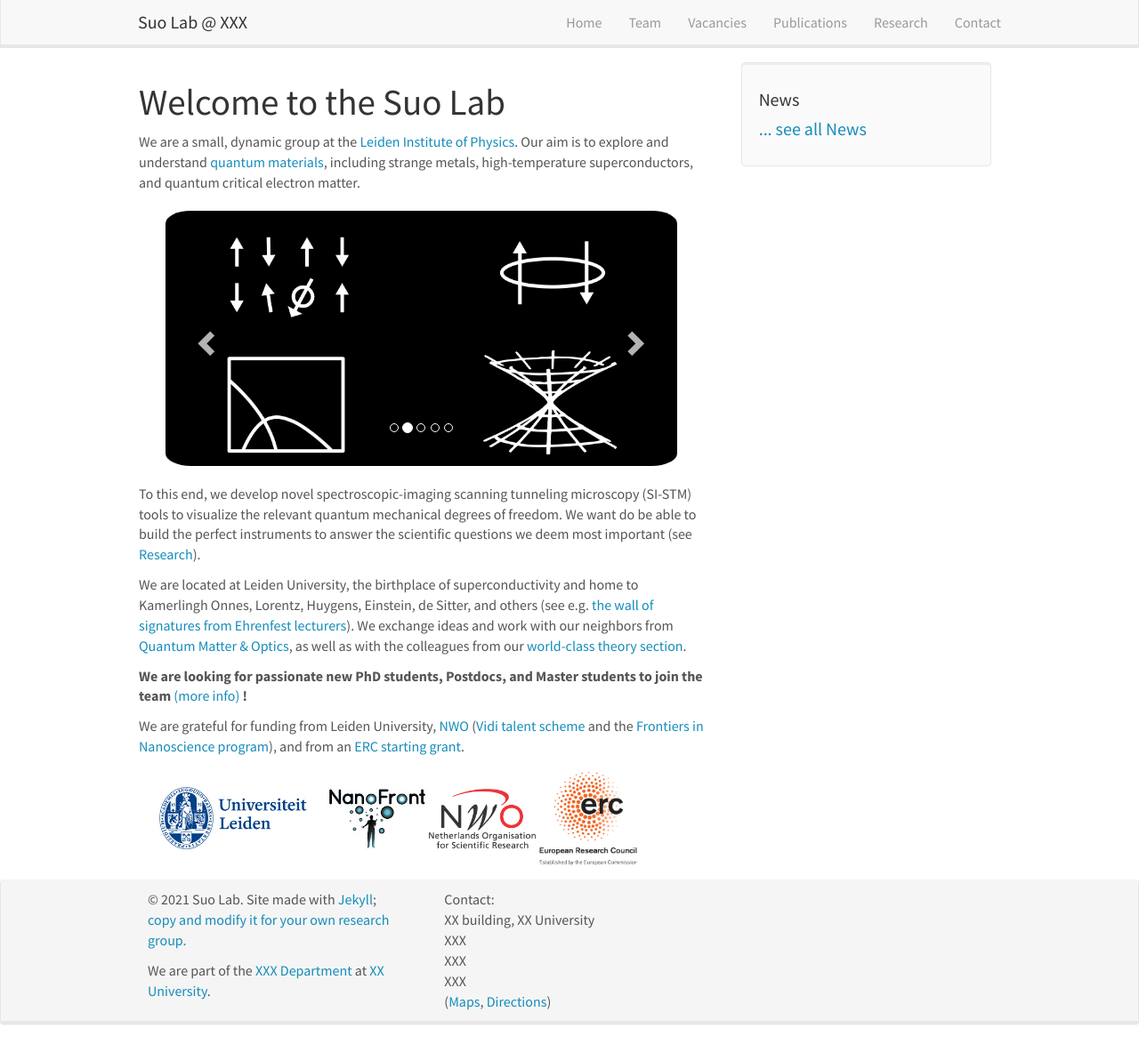
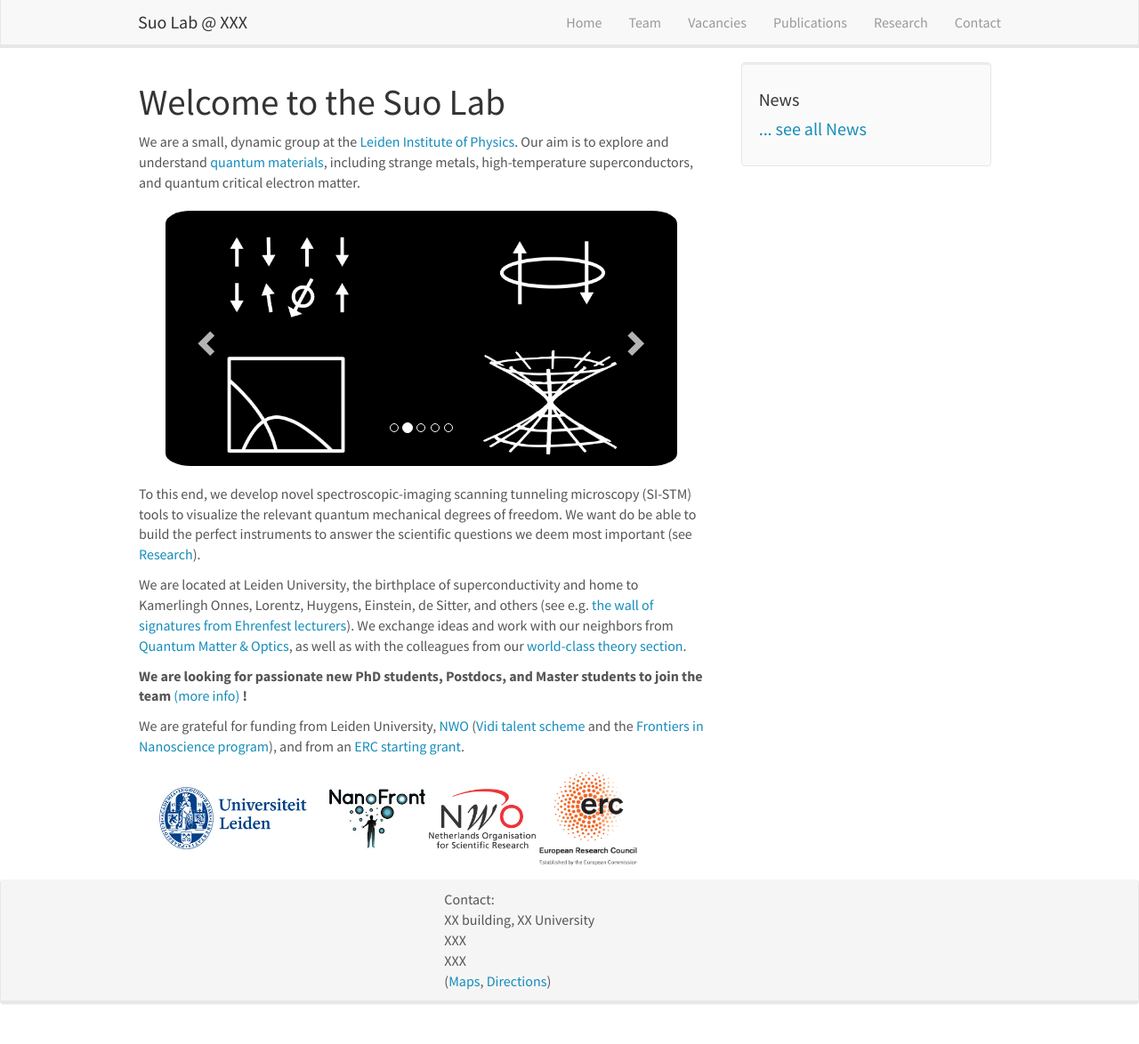
Before and after one commit to suoshengbao/suoshengbao.github.io, a Jekyll site: the page built from _pages/home.md, in a window 1280 px wide and 1174 px high. Shown: the whole window at 89% size. Built offline with Jekyll 4.4.1, drawn with Linux system fonts in a browser that asks for light colours; nearby versions of some CDN libraries.

Commit message:
Update footer.html

```diff
--- a/_includes/footer.html
+++ b/_includes/footer.html
@@ -4,12 +4,10 @@
 	  <div class="row">
 		<div class="col-sm-4">
 
-		  <p>&copy 2021 Suo Lab. Site made with <a href="https://jekyllrb.com">Jekyll</a>;  <a href="{{ site.url }}{{ site.baseurl }}/aboutwebsite.html">copy and  modify it for your own research group.</a></p>
-              <p>We are part of the <a href="https://www.physics.leidenuniv.nl/">XXX Department</a> at <a href="https://www.leidenuniv.nl">XX University</a>.</p>
-
+<!-- 		  <p>&copy 2021 Suo Lab. Site made with <a href="https://jekyllrb.com">Jekyll</a>;  <a href="{{ site.url }}{{ site.baseurl }}/aboutwebsite.html">copy and  modify it for your own research group.</a></p>
+              <p>We are part of the <a href="https://www.physics.leidenuniv.nl/">XXX Department</a> at <a href="https://www.leidenuniv.nl">XX University</a>.</p> -->
 
 		   <p>  </p><p>
-
 
 		</div>
 		<!-- <div class="col-sm-4">
@@ -22,7 +20,7 @@
 		  XX building, XX University<br />
 		  XXX<br />
 		  XXX<br />
-		  XXX <br />
+<!-- 		  XXX <br /> -->
             (<a href="https://goo.gl/maps/H2RjutkyoUH2">Maps</a>, <a href="http://www.physics.leidenuniv.nl/travel-directions">Directions</a>)
 		</div>
 	  </div>
```
